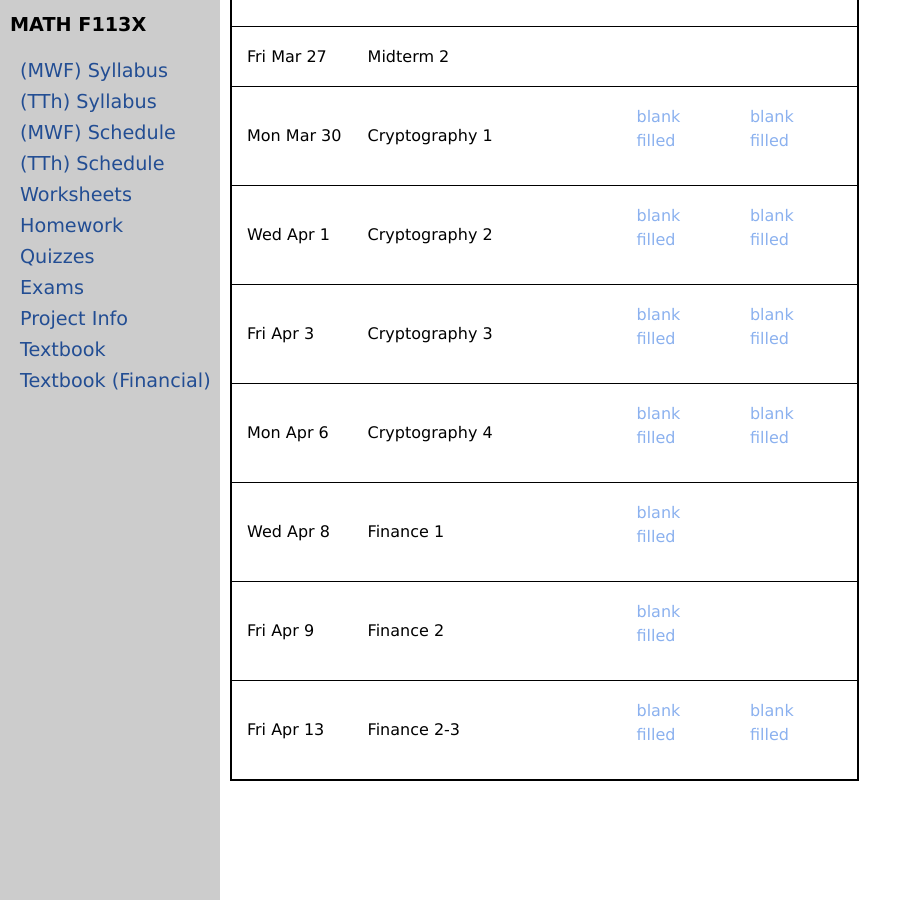
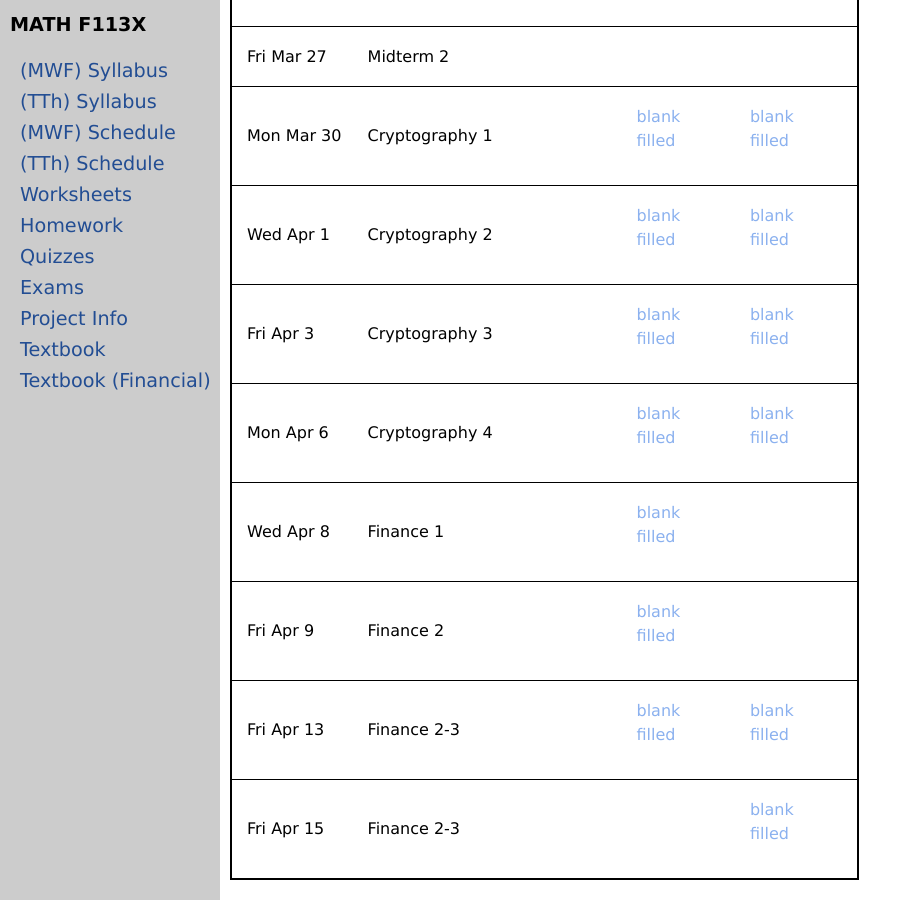
Before and after one commit to uaf-math/math113, a Jekyll site: the page built from worksheets.md, in a window 1280 px wide and 900 px high, scrolled down 2793 px. Shown: the whole window, without its empty margins (0-911 px from the left). Built offline with Jekyll 4.4.1, drawn with Linux system fonts in a browser that asks for light colours.

Commit message:
Update worksheetsS26.yml

```diff
--- a/_data/worksheetsS26.yml
+++ b/_data/worksheetsS26.yml
@@ -179,3 +179,7 @@ worksheets:
   ifilled: 25-I-finance2_interest-formulas-s.pdf
   blank: 25-w-Finance3.pdf
   filled: 25-w-Finance3-s-unmerged.pdf
+- topic: Finance 2-3
+  date: Fri Apr 15
+  blank: 26-w-Finance4.pdf
+  filled: 26-w-Finance4-s-unmerged.pdf
```
